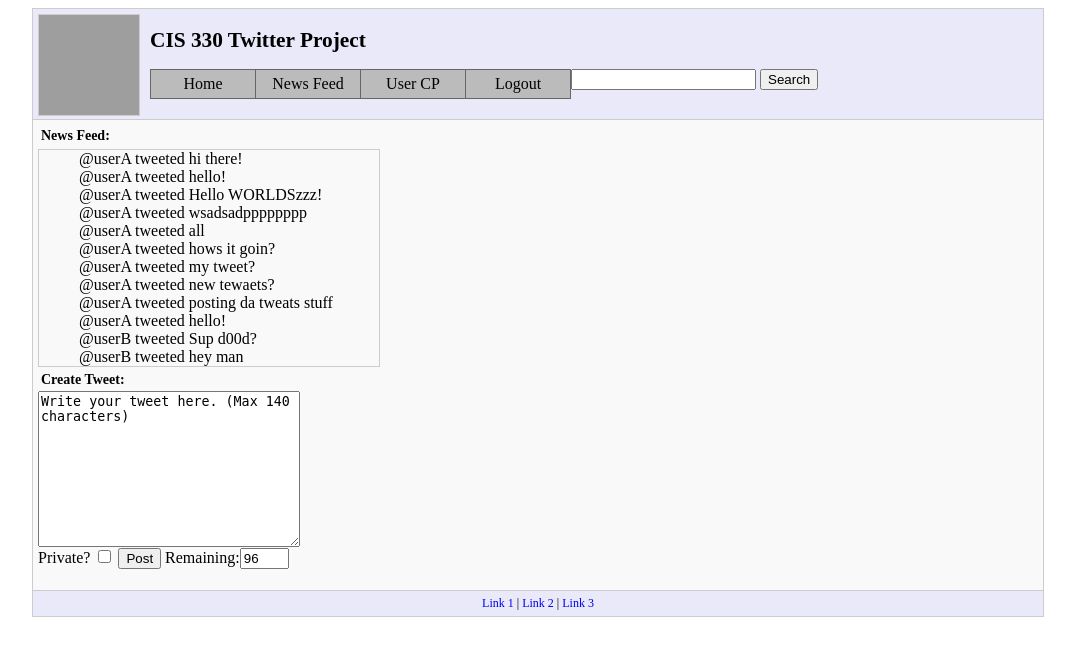
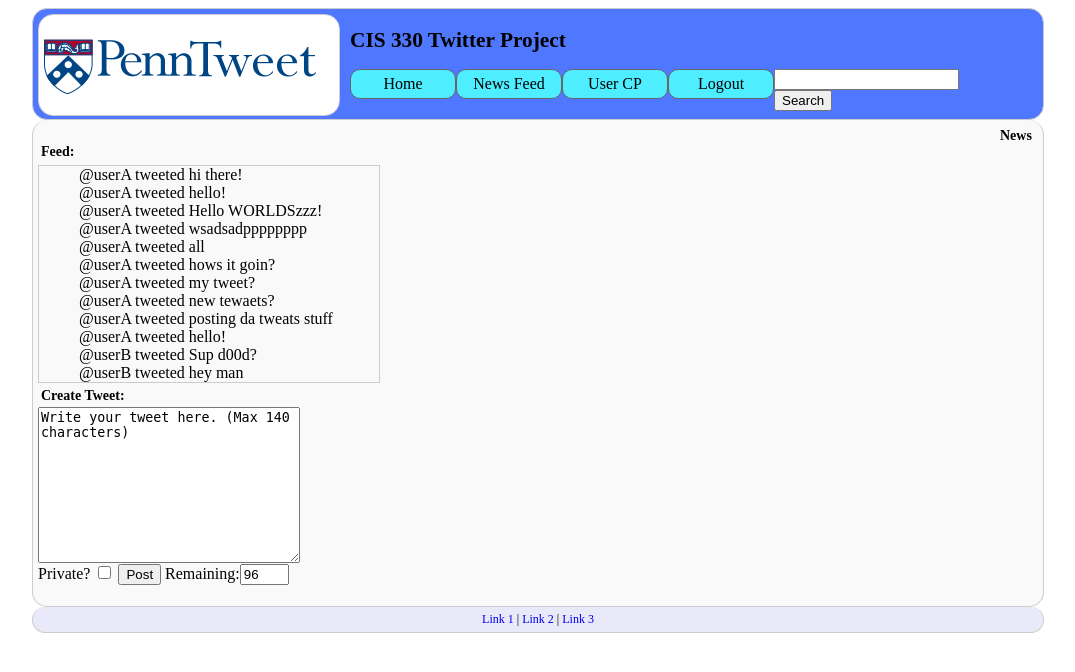
Before and after one commit to Ceasar/CIS330-Twitter, a PHP site: page /feed.php in a window 1280 px wide. Shown: the top 672 px of the page, without its empty margins (102-1177 px from the left). Run offline with PHP 8.4, Linux system fonts and the light colour scheme; data comes from the database, SQL or seed files in the repository; grey boxes are pictures that could not be loaded.

Commit message:
added images folder with logo, modified stylesheet

```diff
--- a/styles.css
+++ b/styles.css
@@ -46,6 +46,8 @@
 	padding: 5px;
 	border: 1px solid #ccc;
 	border-top-style: none;
+	-moz-border-radius: 15px;
+	border-radius: 15px;
 	width: 1000px;
 	background: #F9F9F9;
 	align: center;
@@ -53,7 +55,7 @@
 
 #header {
 	border-top-style: solid;
-	background: #E9E9F9;
+	background: #5077ff;
 	min-height: 100px;
 }
 
@@ -63,9 +65,11 @@
 }
 
 #headLogo {
-	width: 100px;
+	width: 300px;
 	height: 100px;
 	border: 1px solid #ccc;
+	-moz-border-radius: 15px;
+	border-radius: 15px;
 	float:left;
 	margin-right: 10px;
 }
@@ -80,7 +84,7 @@ ul#navContainer {
 	float:left;
 	padding: 0;
 	list-style: none;
-	width: 800px;
+	width: 650px;
 }
 
 ul#navContainer li {
@@ -94,15 +98,16 @@ ul#navContainer li a {
 	text-align: center;
 	width: 100px;
 	padding: 5px 2px;
-	background: #bbb;
+	background: #4eedff;
 	color: #000;
 	border: 1px solid #666;
-	border-left-style: none;
+	-moz-border-radius: 10px;
+	border-radius: 10px;
 	float:left;
 }
 
 ul#navContainer li:first-child a {
-	border-left-style: solid;
+	/*border-left-style: solid; */
 }
 
 #content {
```
Also changed, not shown: assets/images/logo.png (added).
